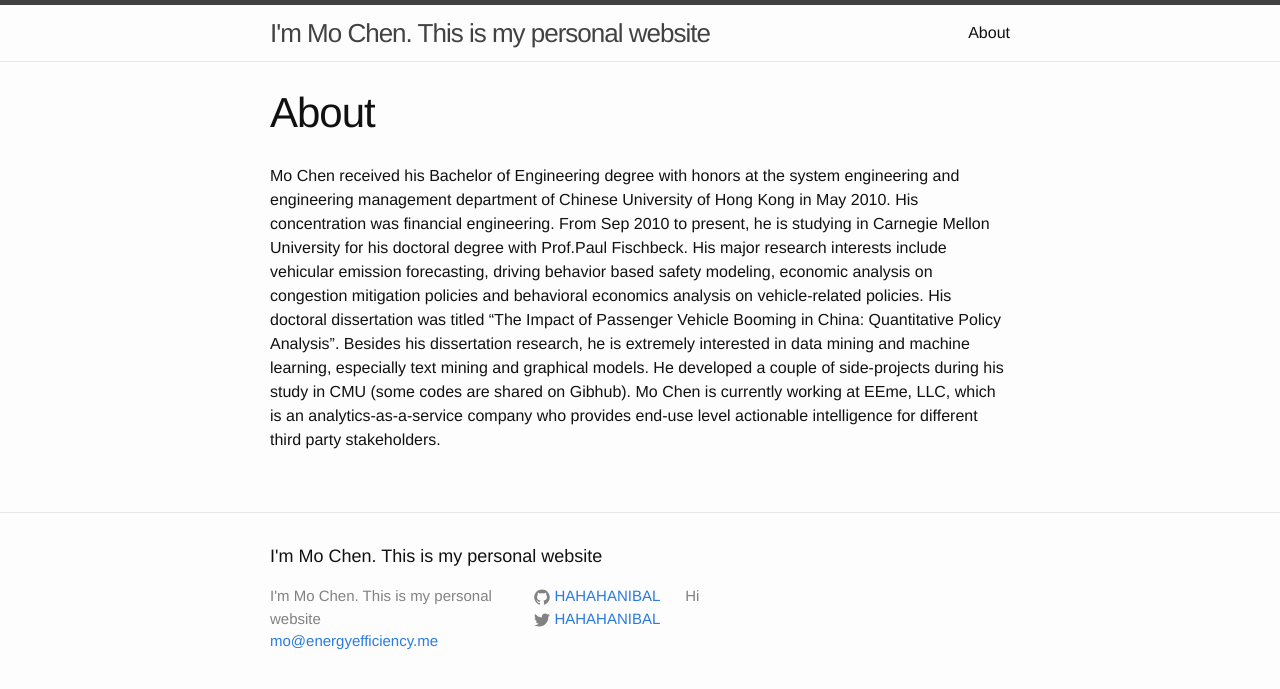
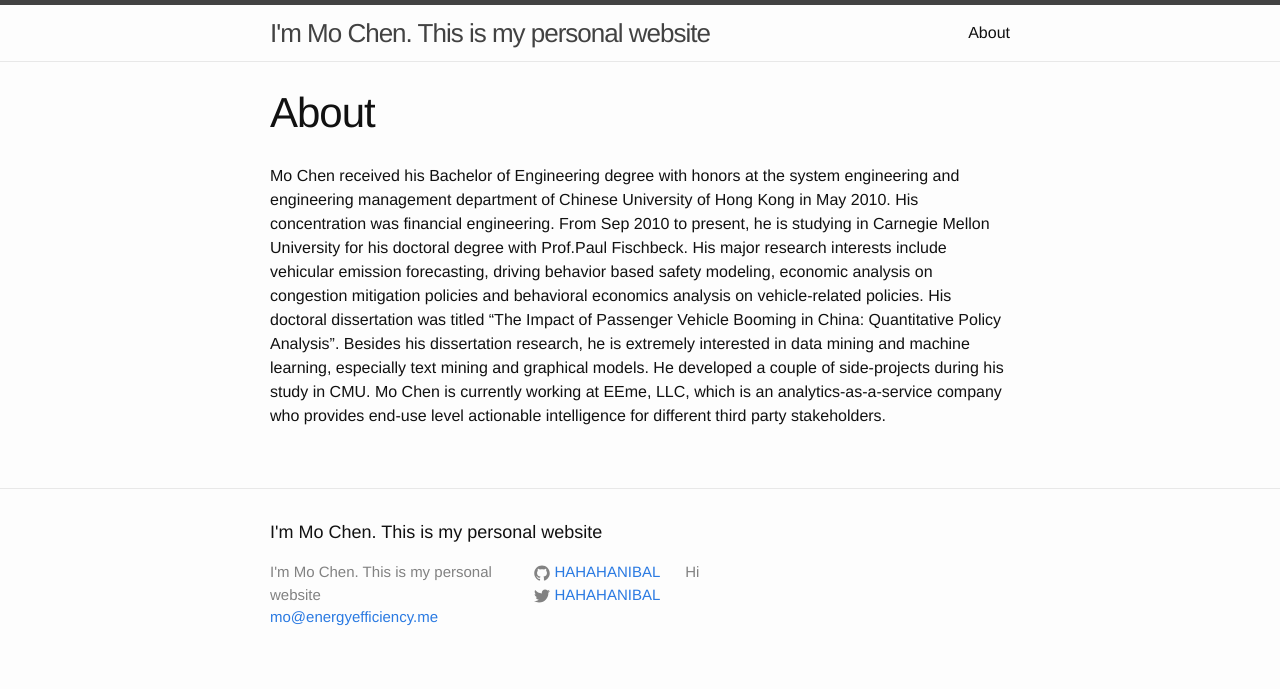
Before and after one commit to HAHAHANIBAL/HAHAHANIBAL.github.io, a Jekyll site: the page built from about.md, in a window 1280 px wide. Shown: the top 689 px of the page. Built offline with Jekyll 4.4.1, drawn with Linux system fonts in a browser that asks for light colours.

Commit message:
Update about.md

```diff
--- a/about.md
+++ b/about.md
@@ -5,5 +5,5 @@ permalink: /about/
 ---
 
 Mo Chen received his Bachelor of Engineering degree with honors at the system engineering and engineering management department of Chinese University of Hong Kong in May 2010. His concentration was financial engineering. From Sep 2010 to present, he is studying in Carnegie Mellon University for his doctoral degree with Prof.Paul Fischbeck. His major research interests include vehicular emission forecasting, driving behavior based safety modeling, economic analysis on congestion mitigation policies and behavioral economics analysis on vehicle-related policies. His doctoral dissertation was titled "The Impact of Passenger Vehicle Booming in China: Quantitative Policy Analysis".
-Besides his dissertation research, he is extremely interested in data mining and machine learning, especially text mining and graphical models. He developed a couple of side-projects during his study in CMU (some codes are shared on Gibhub).
+Besides his dissertation research, he is extremely interested in data mining and machine learning, especially text mining and graphical models. He developed a couple of side-projects during his study in CMU.
 Mo Chen is currently working at EEme, LLC, which is an analytics-as-a-service company who provides end-use level actionable intelligence for different third party stakeholders.
```
